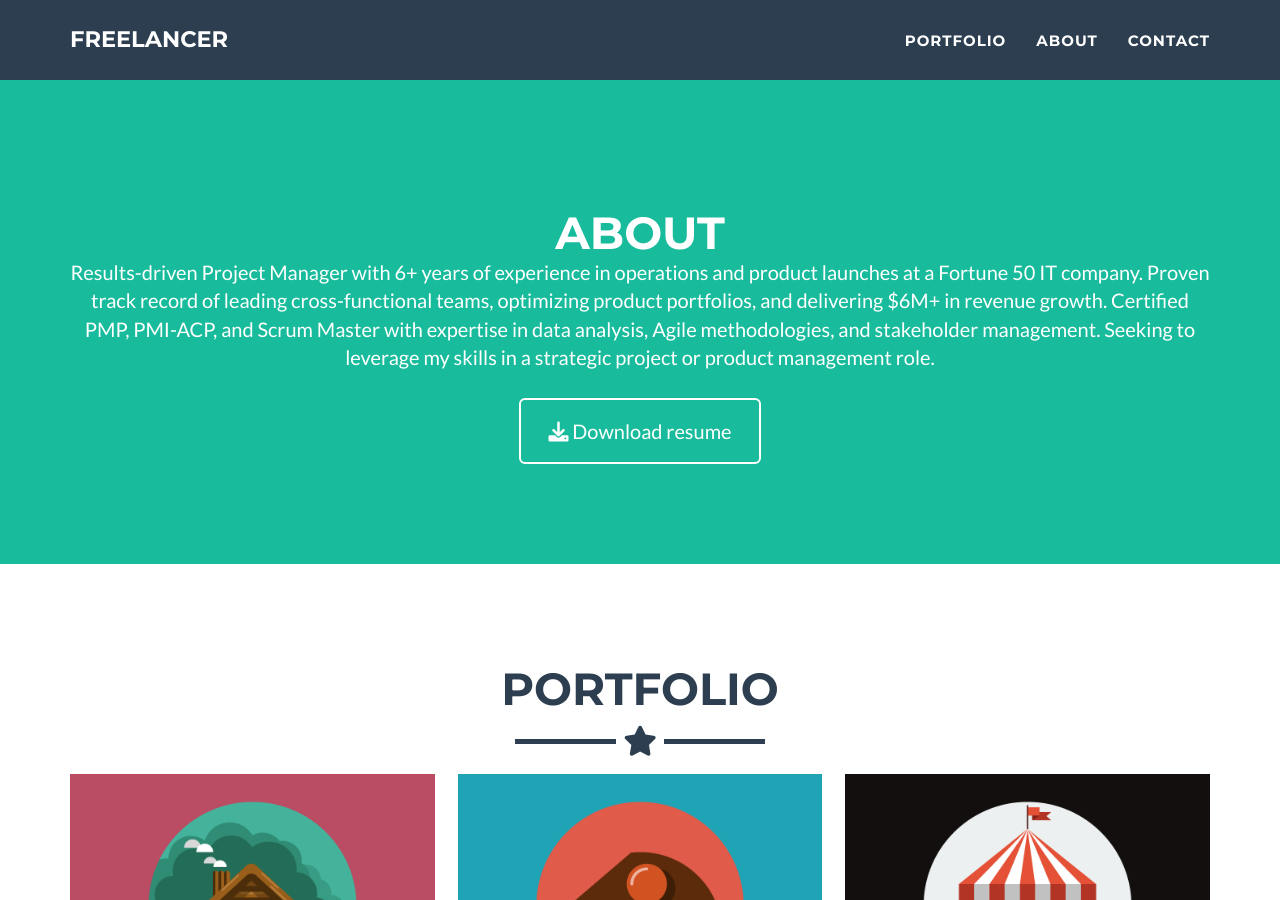
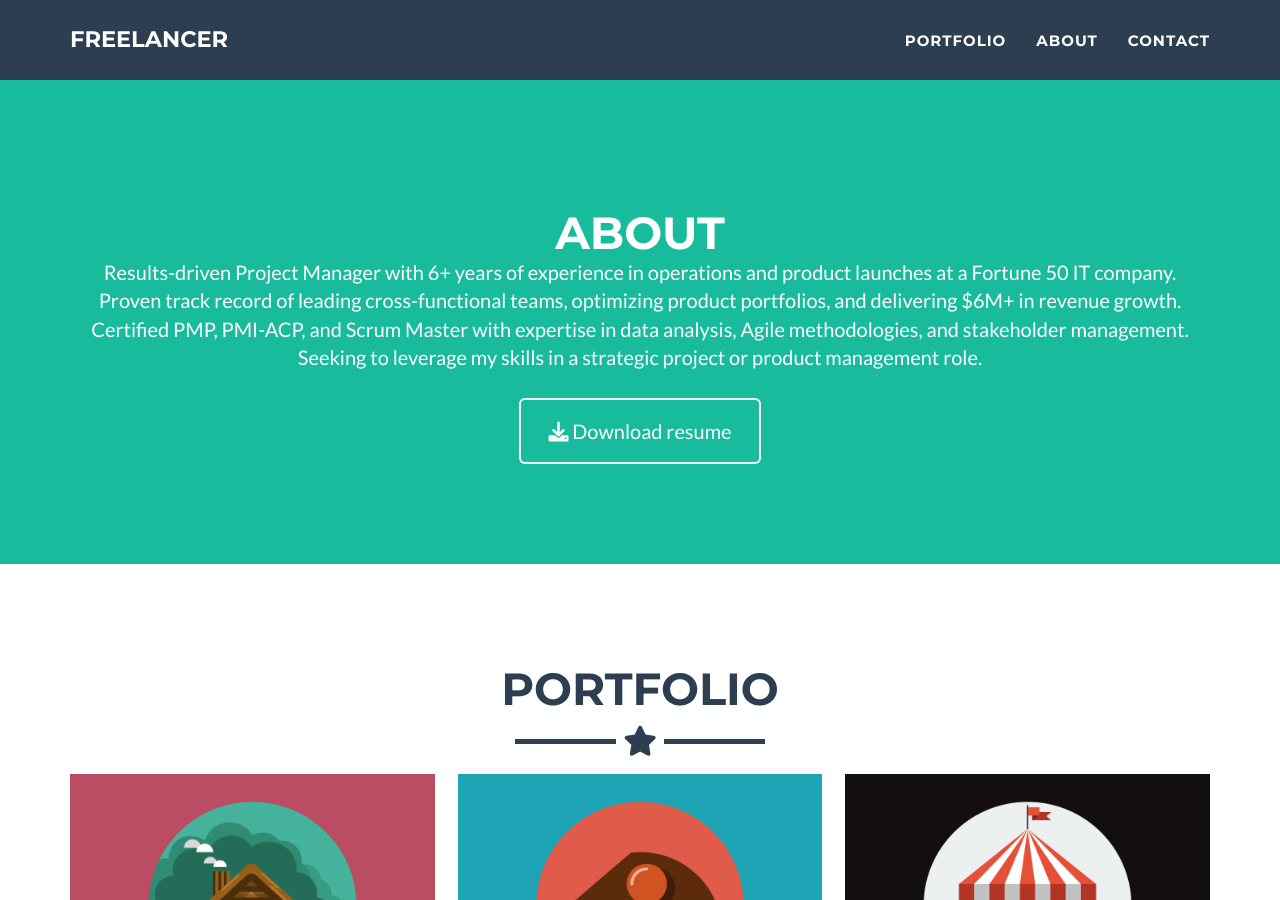
Before and after one commit to aronmora/aronmora.github.io, a Jekyll site: the page built from _posts/2014-07-18-project-1.markdown, in a window 1280 px wide and 900 px high, scrolled down 667 px. Built offline with Jekyll 4.4.1, drawn with Linux system fonts in a browser that asks for light colours.

```diff
--- a/_includes/about.html
+++ b/_includes/about.html
@@ -8,12 +8,9 @@
     </div>
     <div class="row">
       <div class="col-lg-12 text-center">
-        <p>Results-driven Project Manager with 6+ years of experience in operations and product launches at a Fortune 50 IT company.
-
-          Proven track record of leading cross-functional teams, optimizing product portfolios, and delivering $6M+ in revenue growth.
-
-          Certified PMP, PMI-ACP, and Scrum Master with expertise in data analysis, Agile methodologies, and stakeholder management.
-
+        <p>Results-driven Project Manager with 6+ years of experience in operations and product launches at a Fortune 50 IT company.<br />
+          Proven track record of leading cross-functional teams, optimizing product portfolios, and delivering $6M+ in revenue growth.<br />
+          Certified PMP, PMI-ACP, and Scrum Master with expertise in data analysis, Agile methodologies, and stakeholder management.<br />
           Seeking to leverage my skills in a strategic project or product management role.</p>
       </div>
       <div class="col-lg-8 col-lg-offset-2 text-center">
```
